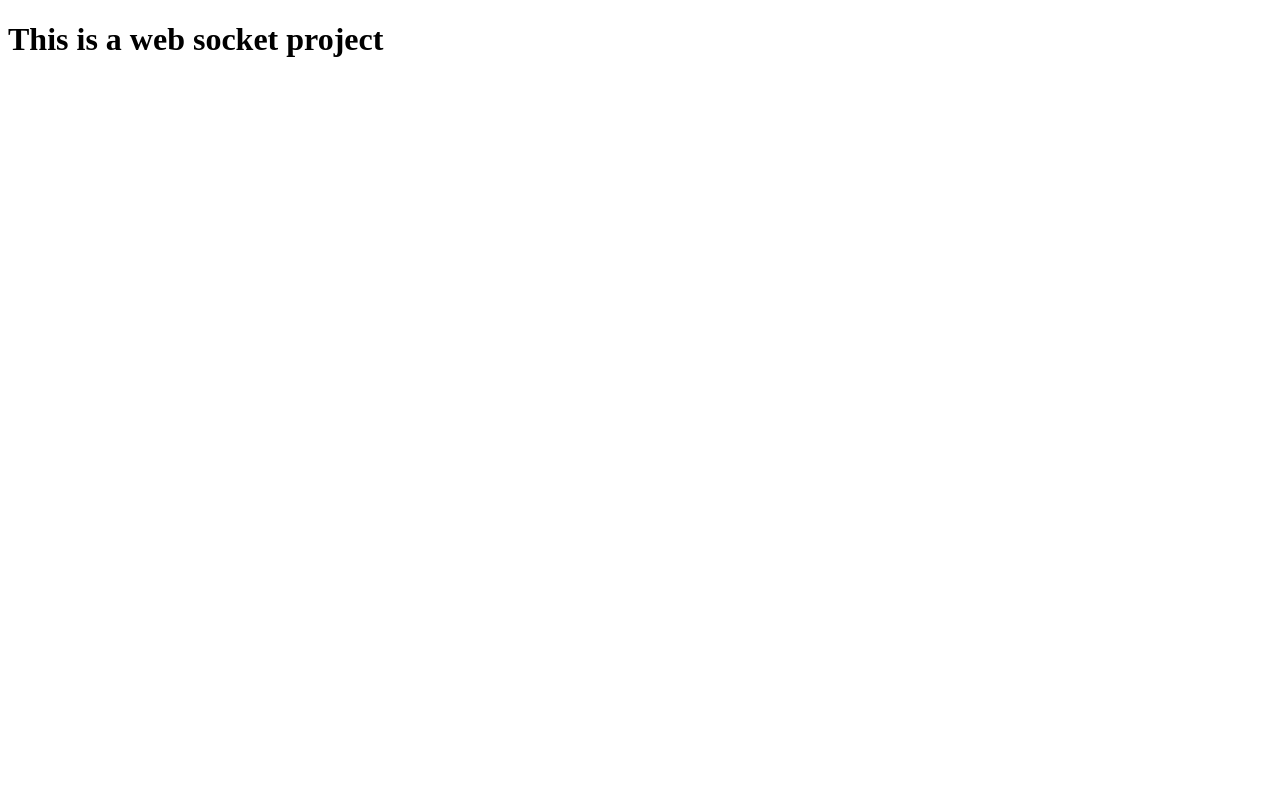
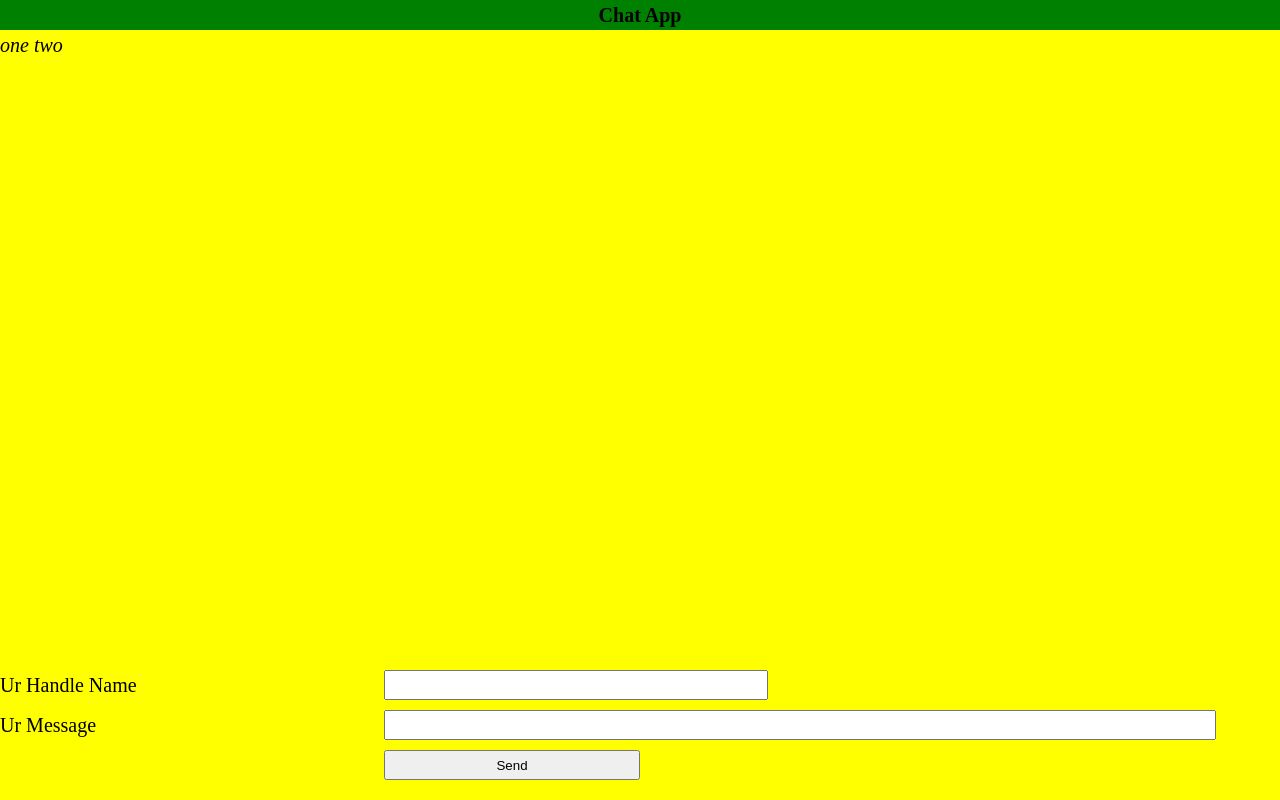
Before and after one commit to MithoonKumar/webSockets, a website: page public/new.html in a window 1280 px wide. Drawn offline with nearby package versions, Linux system fonts and the light colour scheme; no server answers.

```diff
--- a/index.js
+++ b/index.js
@@ -10,4 +10,8 @@
 var io = socket(server);
 io.on('connection', function(socket){
     console.log('made socket connection', socket.id);
+    socket.on('chat',function(data){
+      io.sockets.emit('chat',data);
+      console.log("emitted a messge from the server");
+    });
 });
--- a/public/app.js
+++ b/public/app.js
@@ -1,2 +1,15 @@
 var socket = io.connect('http://localhost:4000');
-console.log("scoket",socket);
+var send = document.getElementById('send');
+var handle = document.getElementById('handle');
+var message = document.getElementById('message');
+var output = document.getElementById('output-message');
+send.addEventListener("click",function(){
+  socket.emit('chat',{
+    handle:handle.value,
+    message:message.value
+  });
+  message.value = "";
+});
+socket.on('chat',function(data){
+    output.innerHTML += "<p>"+data.handle + ":" + data.message+"</p>"
+});
--- a/public/new.html
+++ b/public/new.html
@@ -3,10 +3,25 @@
   <head>
     <meta charset="utf-8">
     <script src="https://cdnjs.cloudflare.com/ajax/libs/socket.io/1.7.3/socket.io.js"></script>
-    <script src="app.js"></script>
-    <title></title>
+    <link href="style.css" rel="stylesheet">
+    <title>chat app</title>
   </head>
   <body>
-    <h1>This is a web socket project</h1>
+    <h1>Chat App</h1>
+    <div id="chatdiv">
+     <div id="output-message">
+     </div>
+     <p id="typing-message">one two</p>
+     <div>
+       <p class="handle-text">Ur Handle Name</p>
+       <input id ="handle" class ="handle-class"></input>
+     </div>
+     <div>
+       <p class="handle-text message-text">Ur Message</p>
+       <input id ="message" class="message-class handle-class"></input>
+     </div>
+     <button id="send">Send</button>
+    </div>
+    <script src="app.js"></script>
   </body>
 </html>
--- /dev/null
+++ b/public/style.css
@@ -0,0 +1,79 @@
+html,body{
+  margin:0;
+  padding:0;
+  height: 100%;
+  width: 100%;
+  background: green;
+}
+p{
+  -webkit-margin-before: 0;
+  -webkit-margin-after: 0;
+  height: 30px;
+  line-height: 30px;
+  font-size: 20px;
+}
+h1{
+  height: 30px;
+  width: 100%;
+  font-size: 20px;
+  line-height: 30px;
+  text-align: center;
+  -webkit-margin-before: 0;
+  -webkit-margin-after: 0;
+}
+#chatdiv{
+  height:calc(100% - 30px);
+  width:100%;
+  background:yellow;
+}
+#send{
+  width: 20%;
+  left: 30%;
+  position: absolute;
+  bottom: 20px;
+  height: 30px;
+}
+.handle-text{
+  display: inline-block;
+  position: absolute;
+  bottom: 100px;
+  height: 30px;
+  line-height: 30px;
+  font-size: 20px;
+  -webkit-margin-before: 0;
+  -webkit-margin-after: 0;
+  width: 30%;
+  text-overflow: ellipsis;
+  white-space: nowrap;
+  overflow: hidden;
+}
+.handle-class{
+  display: inline-block;
+  position: absolute;
+  bottom: 100px;
+  width: 30%;
+  left:30%;
+  height: 30px;
+  padding:0;
+  margin: 0;
+  box-sizing: border-box;
+  line-height: 30px;
+  font-size: 20px;
+}
+.message-text{
+  bottom: 60px;
+}
+.message-class{
+  bottom: 60px;
+  right: 5%;
+  width: 65%;
+}
+#typing-message{
+  -webkit-margin-before: 0;
+  -webkit-margin-after: 0;
+  width: 100%;
+  height: 30px;
+  line-height: 30px;
+  font-size: 20px;
+  font-style: italic;
+}
```
